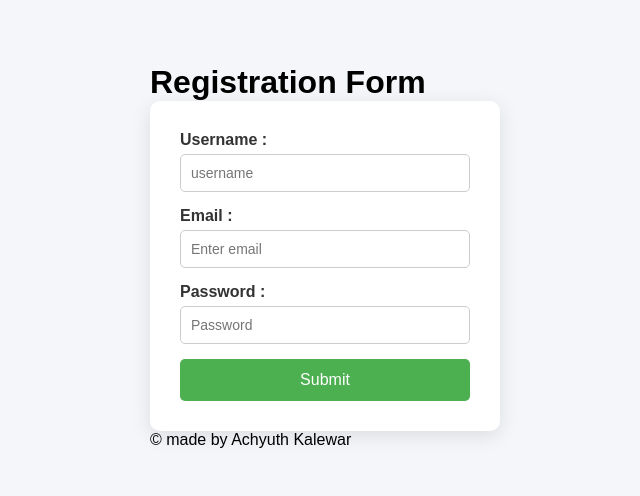
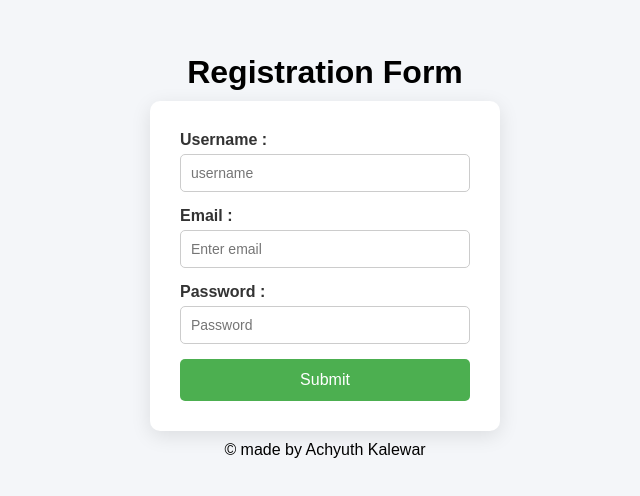
Before and after one commit to KalewarAchyuth/react-form-project, a React (Vite) app: page / in a window 1280 px wide. Shown: the part 144-640 px from the top of the page, without its empty margins (315-955 px from the left). Built offline with nearby package versions, Linux system fonts and the light colour scheme.

Commit message:
Updated form UI

```diff
--- a/src/App.css
+++ b/src/App.css
@@ -10,6 +10,7 @@
 body {
   background-color: #f4f6f9;
   display: flex;
+  flex-direction: column; /* This is the key fix! */
   justify-content: center;
   align-items: center;
   height: 100vh;
--- a/src/App.jsx
+++ b/src/App.jsx
@@ -34,7 +34,7 @@ export default function App() {
     return(
         <>
 
-            <h1>Registration Form</h1>
+            <h1 style={{marginBottom: "10px", textAlign: "center" }}> Registration Form</h1>
 
             <form onSubmit={handleSubmit}>
                 <div>
@@ -75,7 +75,10 @@ export default function App() {
 
                 <button type="submit">Submit</button>
             </form>
-            <p>&copy; made by Achyuth Kalewar</p>
+            <p style={{ marginTop: "10px", textAlign: "center" }}>
+                &copy; made by Achyuth Kalewar
+            </p>
+
         </>
     )
 }
```
